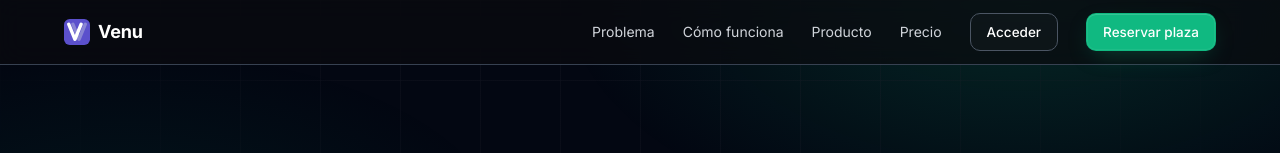
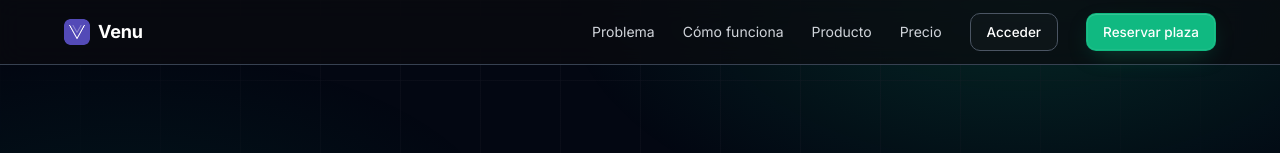
Before and after one commit to bertimurilo/MVPclinica, a Next.js app: page / in a window 1280 px wide. Shown: the top 153 px of the page. Built offline with nearby package versions, Linux system fonts and the light colour scheme.

Commit message:
Use real Venu logo image

```diff
--- a/components/ui/VenuIcon.tsx
+++ b/components/ui/VenuIcon.tsx
@@ -1,3 +1,5 @@
+import Image from 'next/image'
+
 interface VenuIconProps {
   size?: number
   className?: string
@@ -5,31 +7,13 @@ interface VenuIconProps {
 
 export default function VenuIcon({ size = 32, className }: VenuIconProps) {
   return (
-    <svg
+    <Image
+      src="/venu_logo_icon.png"
+      alt="Venu"
       width={size}
       height={size}
-      viewBox="0 0 100 100"
-      fill="none"
-      xmlns="http://www.w3.org/2000/svg"
       className={className}
-    >
-      <rect width="100" height="100" rx="22" fill="#5B50CC" />
-      {/* Secondary V — muted purple, offset right */}
-      <path
-        d="M 34 20 L 58 78 L 82 20"
-        stroke="#8A86D4"
-        strokeWidth="13"
-        strokeLinecap="round"
-        strokeLinejoin="round"
-      />
-      {/* Primary V — white, offset left */}
-      <path
-        d="M 18 20 L 42 78 L 66 20"
-        stroke="white"
-        strokeWidth="13"
-        strokeLinecap="round"
-        strokeLinejoin="round"
-      />
-    </svg>
+      style={{ borderRadius: size * 0.22 }}
+    />
   )
 }
```
Also changed, not shown: public/venu_logo_icon.png (added).
